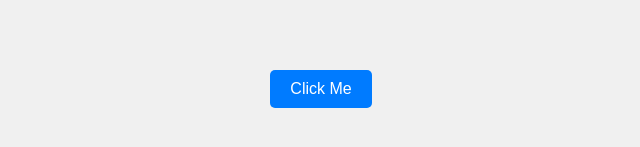
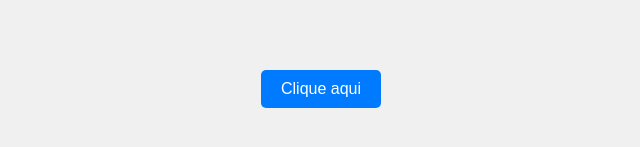
Before and after one commit to vegetats/desafio-git, a plain HTML site: page index.html in a window 1280 px wide. Shown: the part 311-458 px from the top of the page, without its empty margins (319-959 px from the left). Drawn offline with Linux system fonts and the light colour scheme.

Commit message:
short fix

```diff
--- a/index.html
+++ b/index.html
@@ -30,7 +30,7 @@
     </style>
 </head>
 <body>
-    <button id="helloButton">Click Me</button>
+    <button id="helloButton">Clique aqui</button>
 
     <script>
         document.getElementById('helloButton').addEventListener('click', function() {
```
